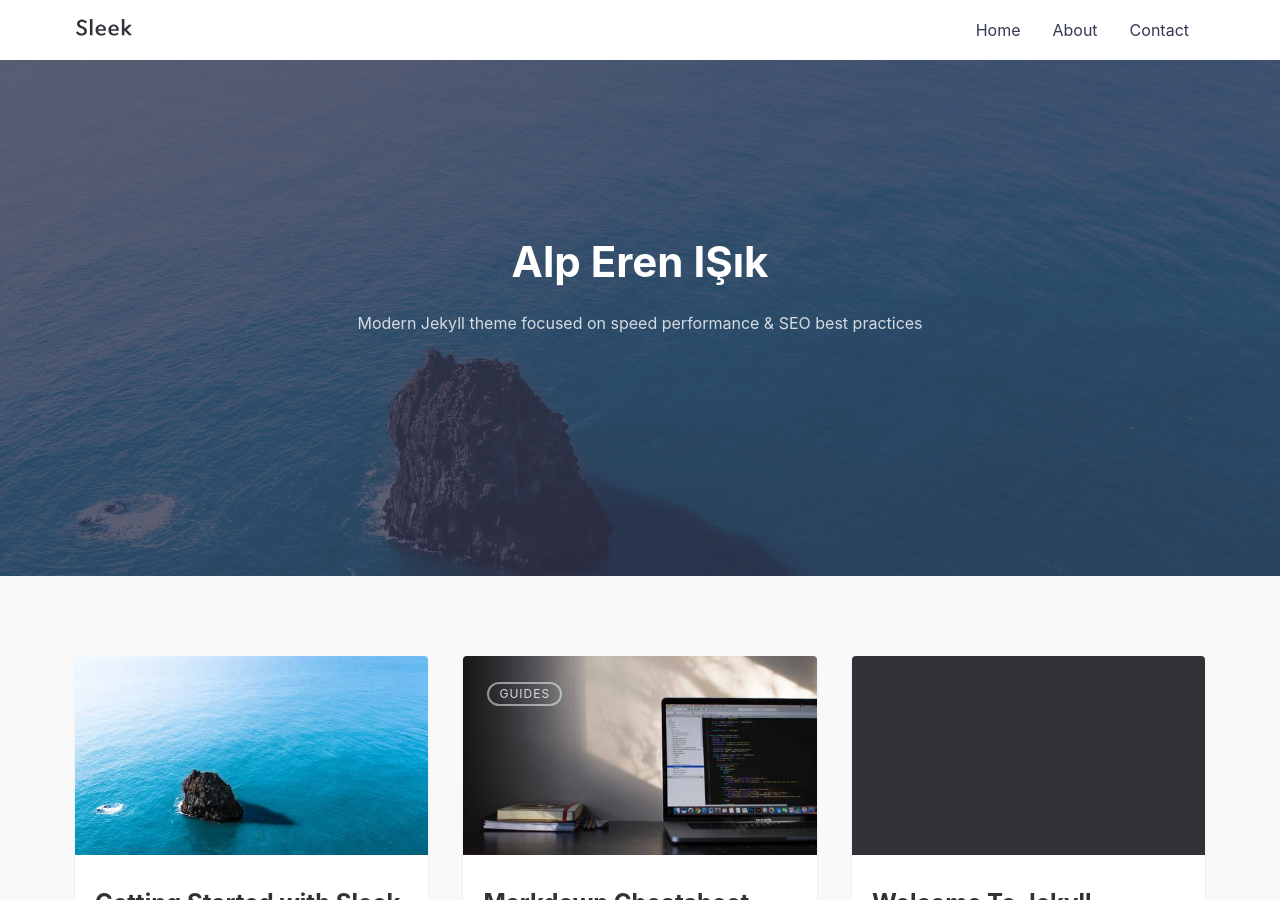
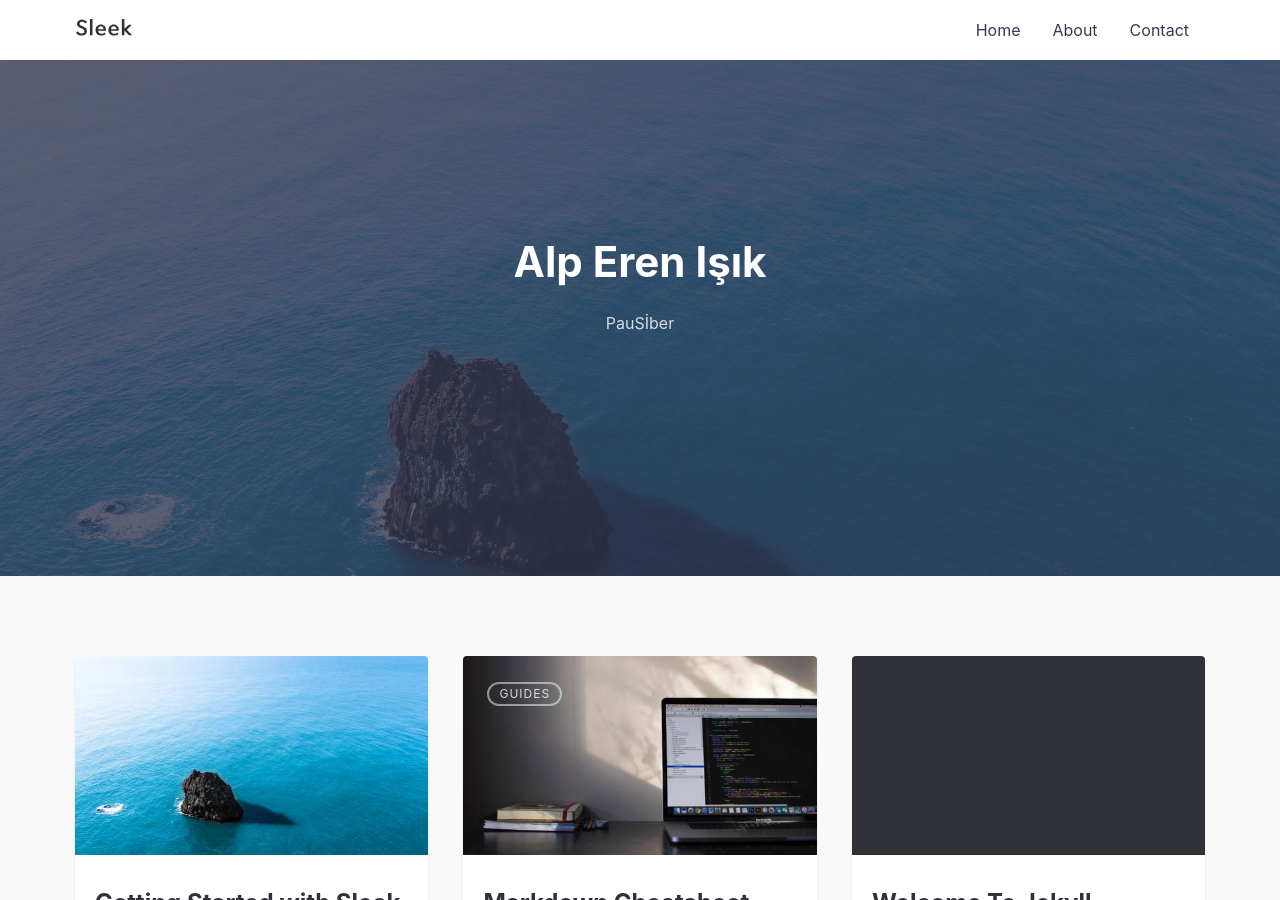
Before and after one commit to isikerenalp/isikerenalp.github.io, a Jekyll site: the page built from index.md, in a window 1280 px wide and 900 px high. Built offline with Jekyll 4.4.1, drawn with Linux system fonts in a browser that asks for light colours; some of the changed text lies outside the part shown.

Commit message:
✨  update

```diff
--- a/_config.yml
+++ b/_config.yml
@@ -1,5 +1,5 @@
 # SITE CONFIGURATION
-title: Alp Eren IŞık # your site title
+title: Alp Eren Işık # your site title
 author: isikerenalp # You :P
 description: > # Meta description of Homepage
   Write an awesome description for your new site here. You can edit this
@@ -8,16 +8,6 @@
 baseurl: "" # the subpath of your site, e.g. /blog
 url: "http://isikerenalp.me" # the base hostname & protocol for your site, e.g. http://example.com
 
-# SEO PLUGIN
-social:
-  name: Your Name
-  links:
-    - https://twitter.com/BenBalter
-    - https://www.facebook.com/ben.balter
-    - https://www.linkedin.com/in/BenBalter
-    - https://plus.google.com/+BenBalter
-    - https://github.com/benbalter
-    - https://keybase.io/benbalter
 
 # THEME SETTINGS
 navigation: # Navigation links
@@ -26,13 +16,13 @@
   - {name: 'Contact', link: '/contact'}
 
 tagline: >
-  Modern Jekyll theme focused on speed performance &amp; SEO best practices
+  PauSİber
 
 hero_img: posts/sleek_lg.jpg # Main background image: use the path from /assets/img/ => This will output /assets/img/posts/sleek_lg.jpg
 
 email: your-email@domain.com # email for form submission
 
-twitter_username: jan_czizikow # replace with your_twitter_username or comment to remove link from footer
+linkedin_username: jan_czizikow # replace with your_twitter_username or comment to remove link from footer
 github_username:  janczizikow # replace with your_github_username or comment to remove link from footer
 instagram_username: shanlongjj # replace with your_instagram_username or comment to remove link from footer
 
--- a/index.md
+++ b/index.md
@@ -5,5 +5,5 @@
 # See: https://jekyllrb.com/docs/themes/#overriding-theme-defaults
 #
 layout: default
-title: Sleek Jekyll Theme
+title: Alp Eren Işık
 ---
```
